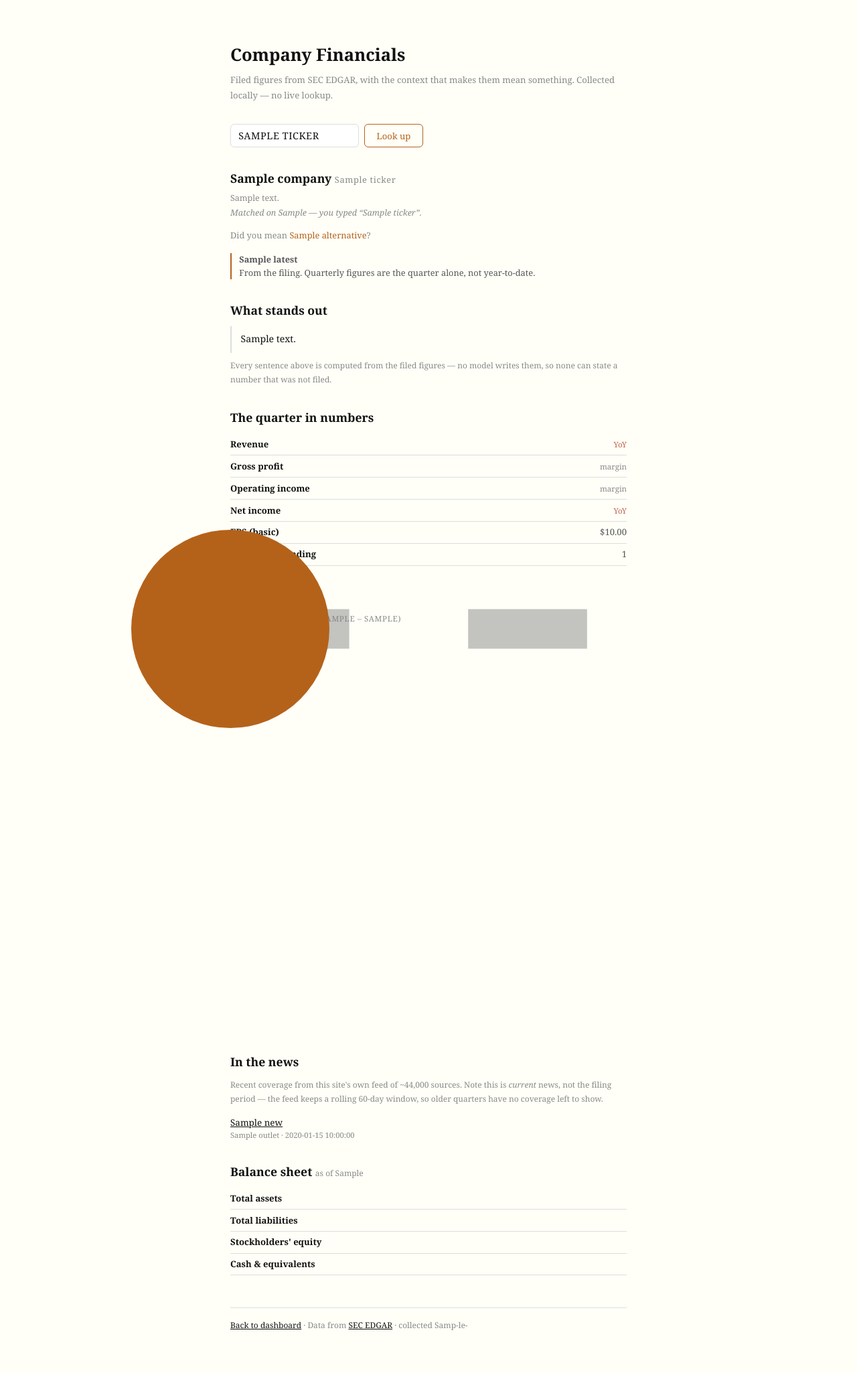
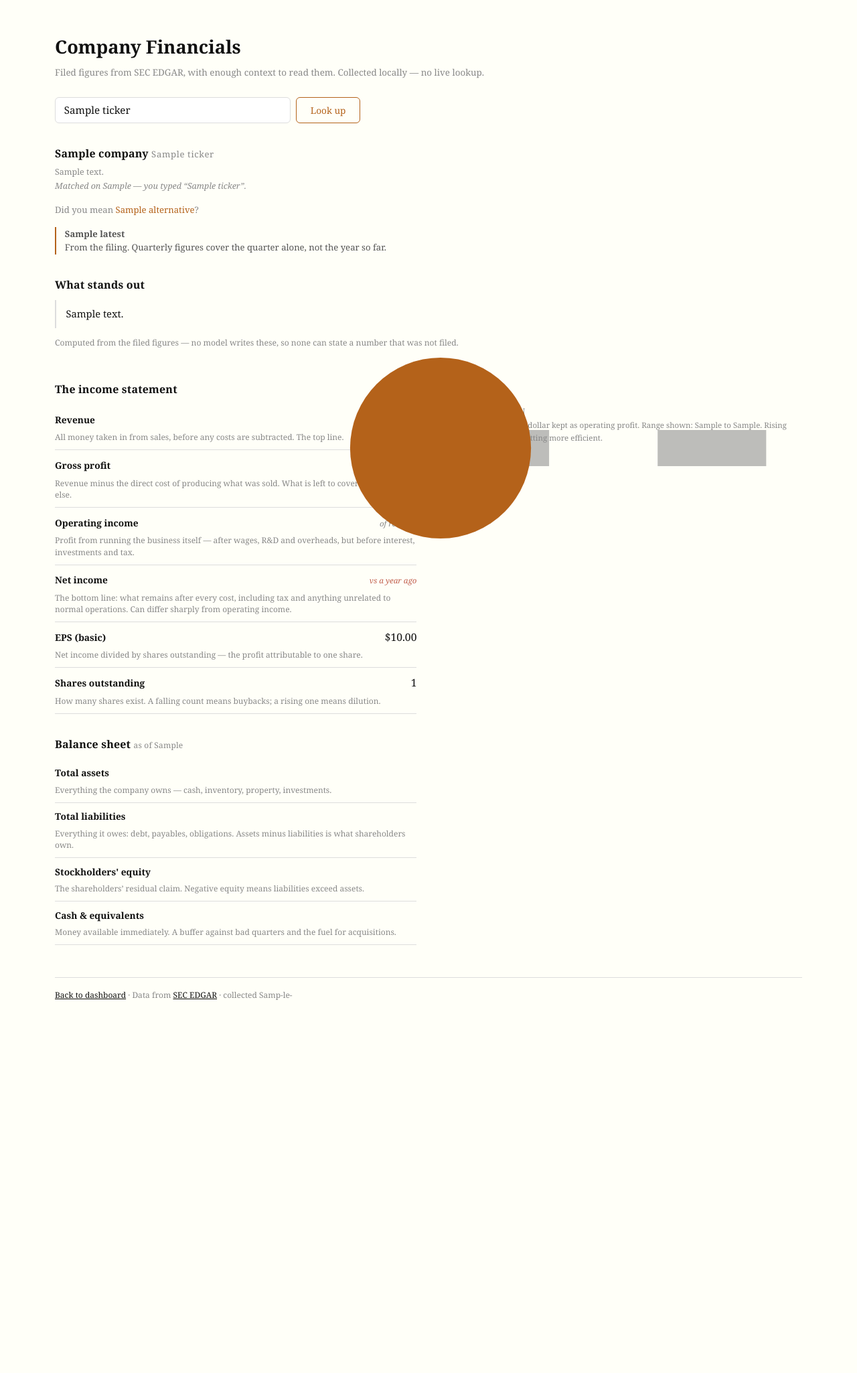
Before and after one commit to sidscorp/gdelt-events, a Flask app: template dashboard/templates/sec_analysis.html in a window 1280 px wide. Shown: the whole page at 67% size. After the commit the page ends 1493 px from the top, so only its background shows below. Run offline with Flask 3, Linux system fonts and the light colour scheme; the template is opened without the code that fills it: most values are stand-ins (such as "Sample title", 1, 10 or a date in 2020); parts of the project's set-up code (start-up, migrations or seed data) failed here and were passed over.

Commit message:
Widescreen the financials page and explain what the metrics mean
The page was inheriting about.css, which sets body{max-width:640px}. That is
right for prose and wrong for a table with six numeric columns, which was
scrolling sideways on a desktop monitor. It now has its own stylesheet and a
two-column layout that collapses to one under 900px.

More importantly it now explains itself. Every metric carries a plain-language
definition - what revenue, gross profit, operating income, net income, EPS and
shares outstanding actually are - and a "How to read this" glossary covers the
concepts that trip up anyone who does not read filings: fiscal years that do not
match the calendar, why year-over-year compares to the same quarter rather than
the previous one, what a margin is, the difference between percentage points and
percent, why operating and net income can diverge sharply, and why a blank cell
means not reported rather than zero.

Definitions are always visible rather than hidden behind hover, which is useless
on touch and invisible to anyone skimming.

Verified on prod for GOOGL, INTC and "jp morgan": 10 definitions, 6 glossary
entries, 3 server-rendered SVG charts and the grid in every case. Alphabet's
balance sheet reads correctly on screen, with $281.50B liabilities plus $640.48B
equity matching $921.98B of assets.

The .sec-* rules appended to about.css earlier today are now dead and should be
deleted, but about.css still carries the live note-form styles and this was not
the moment to risk them.

```diff
--- /dev/null
+++ b/dashboard/static/css/sec.css
@@ -0,0 +1,139 @@
+/* sec.css — the company financials page.
+ *
+ * Split out of about.css because that sheet sets body{max-width:640px}, which is
+ * right for prose and far too narrow for financial data: the history table has
+ * six numeric columns and was scrolling sideways on a desktop monitor.
+ *
+ * Layout is a two-column grid on wide screens (figures beside charts) that
+ * collapses to one column under 900px. Tokens come from base.css so light and
+ * dark both work with no second sheet.
+ */
+
+body { max-width: 1180px; margin: 48px auto; padding: 0 2rem; line-height: 1.65; }
+
+h1 { font-size: 1.7rem; margin-bottom: 0.25rem; }
+h2 {
+  font-size: 1rem; margin: 2rem 0 0.6rem; color: var(--text);
+  letter-spacing: 0.01em;
+}
+p { font-size: 0.88rem; margin-bottom: 0.9rem; }
+.subtitle { font-size: 0.84rem; color: var(--text-tertiary); margin-bottom: 1.6rem; }
+a { color: var(--text); }
+footer {
+  margin-top: 3rem; padding-top: 1rem; border-top: 1px solid var(--border);
+  font-size: 0.75rem; color: var(--text-tertiary);
+}
+
+/* ── search ────────────────────────────────────────────────────────────── */
+.sec-form { display: flex; gap: 0.5rem; margin: 1.2rem 0 0.6rem; }
+.sec-form input[type="text"] {
+  font-family: inherit; font-size: 0.95rem; padding: 0.55rem 0.8rem; width: 22rem;
+  max-width: 100%; background: var(--surface); color: var(--text);
+  border: 1px solid var(--border); border-radius: var(--radius-sm);
+}
+.sec-form input:focus { outline: none; border-color: var(--accent-brand); }
+.sec-form button {
+  font-family: inherit; font-size: 0.85rem; cursor: pointer; padding: 0.55rem 1.3rem;
+  border: 1px solid var(--accent-brand); background: none; color: var(--accent-brand);
+  border-radius: var(--radius-sm);
+}
+.sec-form button:hover { background: var(--accent-soft); }
+.sec-hint { font-size: 0.82rem; color: var(--text-tertiary); }
+.sec-hint a { color: var(--accent-brand); text-decoration: none; }
+.sec-error { font-size: 0.88rem; color: var(--text-secondary); font-style: italic; }
+.sec-tick { font-size: 0.82rem; color: var(--text-tertiary); font-weight: 400; letter-spacing: 0.05em; }
+.sec-meta { font-size: 0.78rem; color: var(--text-tertiary); margin: -0.3rem 0 0.9rem; }
+.sec-matchnote { font-style: italic; }
+.sec-instant { font-size: 0.75rem; color: var(--text-tertiary); font-weight: 400; }
+
+/* The period basis is load-bearing: conflating a quarter with year-to-date is
+   what put a wrong number on this page in the first place. */
+.sec-basis {
+  font-size: 0.82rem; color: var(--text-secondary); line-height: 1.55;
+  border-left: 2px solid var(--accent-brand); padding-left: 0.8rem;
+  margin: 0.9rem 0 1.4rem;
+}
+
+/* ── observations ──────────────────────────────────────────────────────── */
+.sec-obs { list-style: none; padding: 0; margin: 0.4rem 0 0.7rem; }
+.sec-obs li {
+  font-size: 0.92rem; line-height: 1.6; padding: 0.6rem 0 0.6rem 0.9rem;
+  border-left: 2px solid var(--border); margin-bottom: 0.4rem;
+}
+.sec-obs li.sec-obs-loss, .sec-obs li.sec-obs-composition {
+  border-left-color: var(--accent-brand);
+}
+.sec-note { font-size: 0.76rem; color: var(--text-tertiary); margin-top: 0.5rem; }
+
+/* ── the wide two-column body ──────────────────────────────────────────── */
+.sec-grid { display: grid; grid-template-columns: minmax(0, 1fr) minmax(0, 1fr); gap: 2.2rem; }
+@media (max-width: 900px) { .sec-grid { grid-template-columns: 1fr; gap: 1rem; } }
+
+/* ── metric rows, each with a plain-language definition ────────────────── */
+.sec-metrics { list-style: none; padding: 0; margin: 0; }
+.sec-metrics > li {
+  padding: 0.6rem 0; border-bottom: 1px solid var(--border);
+  display: grid; grid-template-columns: 1fr auto; gap: 0.2rem 1rem; align-items: baseline;
+}
+.sec-metrics .m-name { font-weight: 600; font-size: 0.86rem; }
+.sec-metrics .m-value {
+  font-size: 0.98rem; font-variant-numeric: tabular-nums; text-align: right;
+}
+/* The definition is the point of this page for a non-finance reader, so it is
+   always visible rather than hidden behind a tooltip. */
+.sec-metrics .m-def {
+  grid-column: 1 / -1; font-size: 0.75rem; color: var(--text-tertiary);
+  line-height: 1.45; margin-top: 0.1rem;
+}
+.m-delta { font-size: 0.72rem; margin-left: 0.45rem; }
+.m-delta.up, td.up { color: #4a9d8f; }
+.m-delta.down, td.down { color: #c2604f; }
+.m-sub { font-size: 0.72rem; color: var(--text-tertiary); margin-left: 0.45rem; }
+
+/* ── charts ────────────────────────────────────────────────────────────── */
+.sec-fig { margin: 0 0 1.3rem; }
+.sec-fig figcaption {
+  font-size: 0.72rem; color: var(--text-tertiary); margin-bottom: 0.35rem;
+  text-transform: uppercase; letter-spacing: 0.06em;
+}
+.sec-fig .cap-help {
+  display: block; text-transform: none; letter-spacing: 0; margin-top: 0.15rem;
+  color: var(--text-tertiary); font-size: 0.72rem;
+}
+.sec-chart { width: 100%; height: auto; overflow: visible; }
+.sec-chart .bar { fill: var(--accent-brand); opacity: 0.72; }
+.sec-chart .bar.annual { opacity: 1; }
+.sec-chart .bar.neg, .sec-chart.ni .bar.neg { fill: #c2604f; opacity: 0.9; }
+.sec-chart.ni .bar { fill: #5b7fb9; }
+.sec-chart .axis { stroke: var(--text-tertiary); stroke-width: 1; opacity: 0.55; }
+.sec-chart .axis.dashed { stroke-dasharray: 3 3; }
+.sec-chart .tick { font-size: 8px; fill: var(--text-tertiary); text-anchor: middle; }
+.sec-chart .trend { fill: none; stroke: var(--accent-brand); stroke-width: 1.8; }
+.sec-chart .dot { fill: var(--accent-brand); }
+
+/* ── history table ─────────────────────────────────────────────────────── */
+.sec-scroll { overflow-x: auto; }
+.sec-table { width: 100%; border-collapse: collapse; font-size: 0.82rem; }
+.sec-table th {
+  text-align: right; font-weight: 600; padding: 0.4rem 0.6rem;
+  border-bottom: 1px solid var(--border); color: var(--text-secondary);
+  font-size: 0.7rem; text-transform: uppercase; letter-spacing: 0.06em;
+}
+.sec-table th:first-child, .sec-table td:first-child { text-align: left; }
+.sec-table td {
+  text-align: right; padding: 0.4rem 0.6rem; border-bottom: 1px solid var(--border);
+  font-variant-numeric: tabular-nums; white-space: nowrap;
+}
+.sec-end { display: block; font-size: 0.68rem; color: var(--text-tertiary); }
+
+/* ── glossary ──────────────────────────────────────────────────────────── */
+.sec-glossary { columns: 2; column-gap: 2.2rem; margin-top: 0.5rem; }
+@media (max-width: 900px) { .sec-glossary { columns: 1; } }
+.sec-glossary dt {
+  font-weight: 600; font-size: 0.82rem; margin-top: 0.7rem;
+  break-after: avoid;
+}
+.sec-glossary dd {
+  margin: 0.15rem 0 0; font-size: 0.78rem; color: var(--text-secondary);
+  line-height: 1.5; break-inside: avoid;
+}
--- a/dashboard/templates/sec_analysis.html
+++ b/dashboard/templates/sec_analysis.html
@@ -1,14 +1,14 @@
 {% extends "base.html" %}
-{% block title %}{% if company %}{{ company.name }} financials{% else %}SEC Financials{% endif %} — GDELT Monitor{% endblock %}
-{% block page_css %}<link rel="stylesheet" href="/static/css/about.css?v=4">{% endblock %}
+{% block title %}{% if company %}{{ company.name }} financials{% else %}Company Financials{% endif %} — GDELT Monitor{% endblock %}
+{% block page_css %}<link rel="stylesheet" href="/static/css/sec.css?v=1">{% endblock %}
 {% block content %}
 
 <h1>Company Financials</h1>
-<p class="subtitle">Filed figures from SEC EDGAR, with the context that makes them mean something. Collected locally — no live lookup.</p>
+<p class="subtitle">Filed figures from SEC EDGAR, with enough context to read them. Collected locally — no live lookup.</p>
 
 <form class="sec-form" method="get" action="/sec-analysis" autocomplete="off">
   <input type="text" name="ticker" value="{{ ticker }}" maxlength="60"
-         placeholder="Ticker or company name" aria-label="Ticker or company name">
+         placeholder="Ticker or company name — AAPL, Microsoft, jp morgan" aria-label="Ticker or company name">
   <button type="submit">Look up</button>
 </form>
 
@@ -34,34 +34,69 @@
 {% endif %}
 
 <p class="sec-basis"><strong>{{ latest.label }}</strong><br>
-  From the {{ latest.form }} filing. Quarterly figures are the quarter alone, not year-to-date.</p>
+  From the {{ latest.form }} filing. Quarterly figures cover the quarter alone, not the year so far.</p>
 
 {% if observations %}
 <h2>What stands out</h2>
 <ul class="sec-obs">
   {% for o in observations %}<li class="sec-obs-{{ o.kind }}">{{ o.text }}</li>{% endfor %}
 </ul>
-<p class="sec-note">Every sentence above is computed from the filed figures — no model writes them, so none can state a number that was not filed.</p>
+<p class="sec-note">Computed from the filed figures — no model writes these, so none can state a number that was not filed.</p>
 {% endif %}
 
-<h2>The quarter in numbers</h2>
-<ul class="tech-list sec-metrics">
-  <li><span>Revenue</span> <span>{{ fmt_usd(latest.revenue) }}
-    {% if latest.revenue_yoy is not none %}<em class="{{ 'up' if latest.revenue_yoy >= 0 else 'down' }}">{{ fmt_signed_pct(latest.revenue_yoy) }} YoY</em>{% endif %}</span></li>
-  <li><span>Gross profit</span> <span>{{ fmt_usd(latest.gross_profit) }}
-    {% if latest.gross_margin is not none %}<em>{{ fmt_pct(latest.gross_margin) }} margin</em>{% endif %}</span></li>
-  <li><span>Operating income</span> <span>{{ fmt_usd(latest.operating_income) }}
-    {% if latest.operating_margin is not none %}<em>{{ fmt_pct(latest.operating_margin) }} margin</em>{% endif %}</span></li>
-  <li><span>Net income</span> <span>{{ fmt_usd(latest.net_income) }}
-    {% if latest.net_income_yoy is not none %}<em class="{{ 'up' if latest.net_income_yoy >= 0 else 'down' }}">{{ fmt_signed_pct(latest.net_income_yoy) }} YoY</em>{% endif %}</span></li>
-  <li><span>EPS (basic)</span> <span>{% if latest.eps_basic is not none %}${{ '%.2f'|format(latest.eps_basic) }}{% else %}—{% endif %}</span></li>
-  <li><span>Shares outstanding</span> <span>{{ fmt_num(latest.shares_outstanding) }}</span></li>
+{# Each row carries a plain-language definition. The point of this page is that
+   someone who does not read filings can still follow it. #}
+{% macro metric(name, value, definition, delta=None, delta_dir=None, sub=None) %}
+<li>
+  <span class="m-name">{{ name }}</span>
+  <span class="m-value">{{ value }}{% if delta %}<em class="m-delta {{ delta_dir }}">{{ delta }}</em>{% endif %}{% if sub %}<em class="m-sub">{{ sub }}</em>{% endif %}</span>
+  <span class="m-def">{{ definition }}</span>
+</li>
+{% endmacro %}
+
+<div class="sec-grid">
+  <div>
+    <h2>The income statement</h2>
+    <ul class="sec-metrics">
+      {{ metric('Revenue', fmt_usd(latest.revenue),
+                'All money taken in from sales, before any costs are subtracted. The top line.',
+                fmt_signed_pct(latest.revenue_yoy) ~ ' vs a year ago' if latest.revenue_yoy is not none else None,
+                'up' if latest.revenue_yoy is not none and latest.revenue_yoy >= 0 else 'down') }}
+      {{ metric('Gross profit', fmt_usd(latest.gross_profit),
+                'Revenue minus the direct cost of producing what was sold. What is left to cover everything else.',
+                None, None, fmt_pct(latest.gross_margin) ~ ' of revenue' if latest.gross_margin is not none else None) }}
+      {{ metric('Operating income', fmt_usd(latest.operating_income),
+                'Profit from running the business itself — after wages, R&D and overheads, but before interest, investments and tax.',
+                None, None, fmt_pct(latest.operating_margin) ~ ' of revenue' if latest.operating_margin is not none else None) }}
+      {{ metric('Net income', fmt_usd(latest.net_income),
+                'The bottom line: what remains after every cost, including tax and anything unrelated to normal operations. Can differ sharply from operating income.',
+                fmt_signed_pct(latest.net_income_yoy) ~ ' vs a year ago' if latest.net_income_yoy is not none else None,
+                'up' if latest.net_income_yoy is not none and latest.net_income_yoy >= 0 else 'down') }}
+      {{ metric('EPS (basic)', '$' ~ '%.2f'|format(latest.eps_basic) if latest.eps_basic is not none else '—',
+                'Net income divided by shares outstanding — the profit attributable to one share.') }}
+      {{ metric('Shares outstanding', fmt_num(latest.shares_outstanding),
+                'How many shares exist. A falling count means buybacks; a rising one means dilution.') }}
     </ul>
 
-{% macro barchart(c, title, cls) %}
+    <h2>Balance sheet <span class="sec-instant">as of {{ latest.period_end }}</span></h2>
+    <ul class="sec-metrics">
+      {{ metric('Total assets', fmt_usd(latest.total_assets),
+                'Everything the company owns — cash, inventory, property, investments.') }}
+      {{ metric('Total liabilities', fmt_usd(latest.total_liabilities),
+                'Everything it owes: debt, payables, obligations. Assets minus liabilities is what shareholders own.') }}
+      {{ metric("Stockholders' equity", fmt_usd(latest.stockholders_equity),
+                'The shareholders’ residual claim. Negative equity means liabilities exceed assets.') }}
+      {{ metric('Cash & equivalents', fmt_usd(latest.cash),
+                'Money available immediately. A buffer against bad quarters and the fuel for acquisitions.') }}
+    </ul>
+  </div>
+
+  <div>
+    <h2>Trend</h2>
+    {% macro barchart(c, title, help, cls) %}
     {% if c %}
     <figure class="sec-fig">
-  <figcaption>{{ title }}</figcaption>
+      <figcaption>{{ title }}<span class="cap-help">{{ help }}</span></figcaption>
       <svg viewBox="0 0 {{ c.width }} {{ c.height }}" class="sec-chart {{ cls }}" role="img" aria-label="{{ title }}">
         {% if c.show_zero %}<line x1="0" y1="{{ c.zero_y }}" x2="{{ c.width }}" y2="{{ c.zero_y }}" class="axis"/>{% endif %}
         {% for b in c.bars %}
@@ -74,13 +109,16 @@
     {% endif %}
     {% endmacro %}
 
-<h2>Trend</h2>
-{{ barchart(rev_chart, 'Revenue by period — taller bars are annual filings', 'rev') }}
-{{ barchart(ni_chart, 'Net income by period — bars below the line are losses', 'ni') }}
+    {{ barchart(rev_chart, 'Revenue by period',
+                'Solid bars are full-year filings, so they tower over the quarters beside them. Hover any bar for its value.', 'rev') }}
+    {{ barchart(ni_chart, 'Net income by period',
+                'Bars below the line are losses.', 'ni') }}
 
     {% if margin_chart %}
     <figure class="sec-fig">
-  <figcaption>Operating margin ({{ margin_chart.lo }} – {{ margin_chart.hi }})</figcaption>
+      <figcaption>Operating margin
+        <span class="cap-help">Share of every revenue dollar kept as operating profit. Range shown: {{ margin_chart.lo }} to {{ margin_chart.hi }}. Rising means the business is getting more efficient.</span>
+      </figcaption>
       <svg viewBox="0 0 {{ margin_chart.width }} {{ margin_chart.height }}" class="sec-chart line" role="img" aria-label="Operating margin trend">
         {% if margin_chart.zero_y %}<line x1="0" y1="{{ margin_chart.zero_y }}" x2="{{ margin_chart.width }}" y2="{{ margin_chart.zero_y }}" class="axis dashed"/>{% endif %}
         <polyline points="{{ margin_chart.points }}" class="trend"/>
@@ -88,31 +126,14 @@
       </svg>
     </figure>
     {% endif %}
-
-{% if news %}
-<h2>In the news</h2>
-<p class="sec-note">Recent coverage from this site's own feed of ~44,000 sources. Note this is <em>current</em> news, not the filing period — the feed keeps a rolling 60-day window, so older quarters have no coverage left to show.</p>
-<ul class="sec-news">
-  {% for n in news %}
-  <li><a href="{{ n.url }}" target="_blank" rel="noopener">{{ n.title }}</a>
-      <span class="sec-news-meta">{{ n.outlet }}{% if n.date %} · {{ n.date }}{% endif %}</span></li>
-  {% endfor %}
-</ul>
-{% endif %}
-
-<h2>Balance sheet <span class="sec-instant">as of {{ latest.period_end }}</span></h2>
-<ul class="tech-list">
-  <li><span>Total assets</span> <span>{{ fmt_usd(latest.total_assets) }}</span></li>
-  <li><span>Total liabilities</span> <span>{{ fmt_usd(latest.total_liabilities) }}</span></li>
-  <li><span>Stockholders' equity</span> <span>{{ fmt_usd(latest.stockholders_equity) }}</span></li>
-  <li><span>Cash &amp; equivalents</span> <span>{{ fmt_usd(latest.cash) }}</span></li>
-</ul>
+  </div>
+</div>
 
 {% if periods|length > 1 %}
 <h2>History</h2>
 <div class="sec-scroll">
 <table class="sec-table">
-  <thead><tr><th>Period</th><th>Revenue</th><th>YoY</th><th>Operating</th><th>Net income</th><th>Net margin</th></tr></thead>
+  <thead><tr><th>Period</th><th>Revenue</th><th>YoY</th><th>Operating income</th><th>Net income</th><th>Net margin</th></tr></thead>
   <tbody>
   {% for p in periods %}
     <tr>
@@ -127,7 +148,28 @@
   </tbody>
 </table>
 </div>
-<p class="sec-note">Quarters are discrete periods and sum toward the fiscal year rather than repeating it. A blank cell means the company did not tag that concept — it is not a zero.</p>
+<p class="sec-note">Quarters are discrete periods and sum toward the fiscal year rather than repeating it. A blank cell means the company did not tag that concept in that filing — it is not a zero.</p>
+
+<h2>How to read this</h2>
+<dl class="sec-glossary">
+  <dt>Quarter vs fiscal year</dt>
+  <dd>A fiscal year need not match the calendar. Microsoft's ends in June, Apple's in September, Nvidia's in January — so “Q1 2027” can fall in early 2026.</dd>
+
+  <dt>Year over year (YoY)</dt>
+  <dd>This quarter against the <em>same</em> quarter a year earlier, never the previous quarter. Comparing a retailer's Q1 to its Christmas quarter would show a collapse every single year.</dd>
+
+  <dt>Margin</dt>
+  <dd>A profit figure as a share of revenue. It answers “how much of each dollar taken in is kept?”, which lets a small company be compared with a huge one.</dd>
+
+  <dt>Percentage points (pp)</dt>
+  <dd>The gap between two percentages. A margin moving from 30% to 34% rose four percentage points — not 4%, which would be 31.2%.</dd>
+
+  <dt>Operating vs net income</dt>
+  <dd>Operating income is the business. Net income includes investment gains, interest, one-off charges and tax. A large gap between them means something other than trading drove the result.</dd>
+
+  <dt>Why a figure may be blank</dt>
+  <dd>Companies tag their own filings, and not every concept is tagged. Banks and insurers rarely tag a single “revenue” line at all, reporting interest income instead. Blank means not reported, never zero.</dd>
+</dl>
 {% endif %}
 {% endif %}
 
```
Also changed, not shown: CHANGELOG.md. Lines whose indentation alone changed are shown as unchanged.
